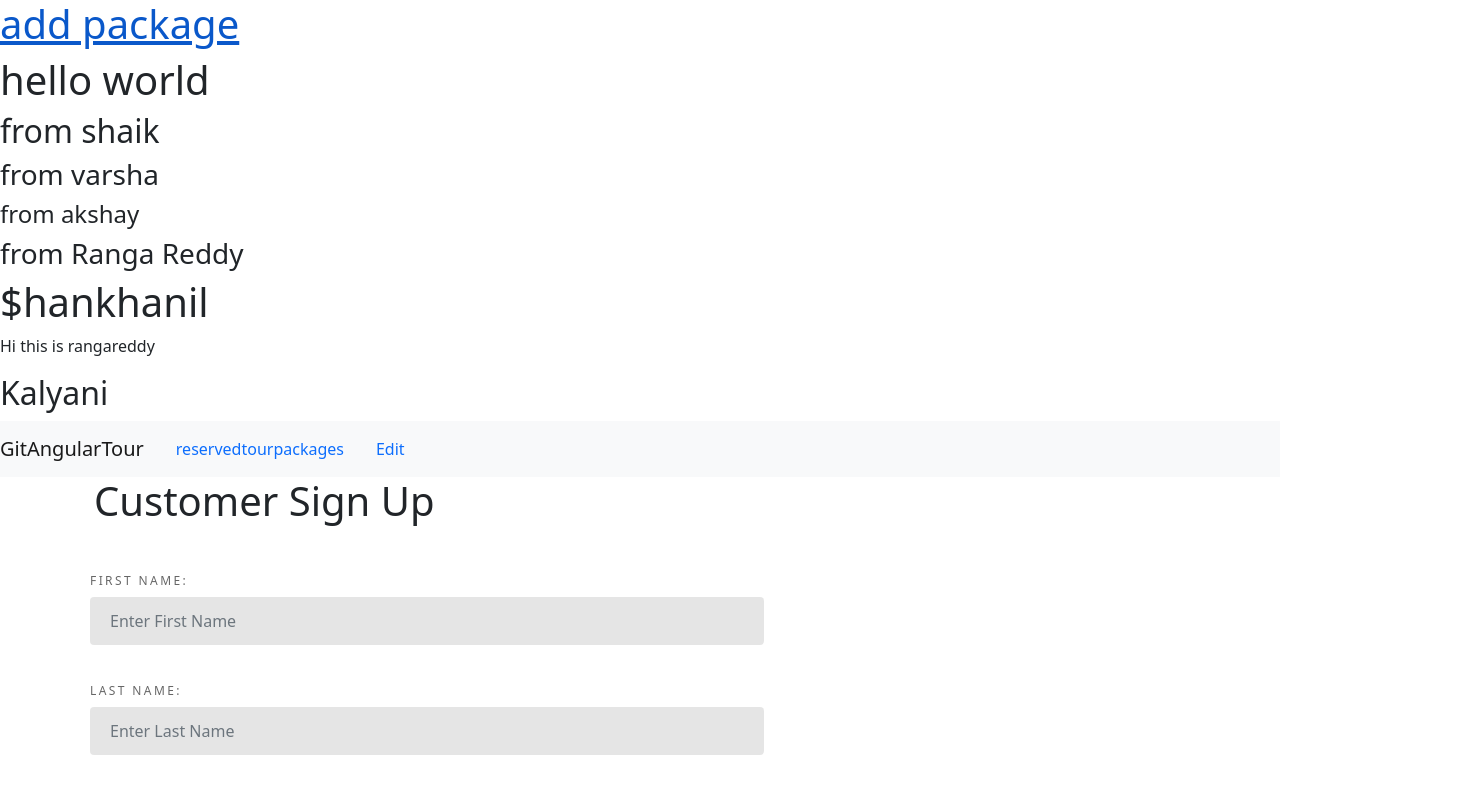
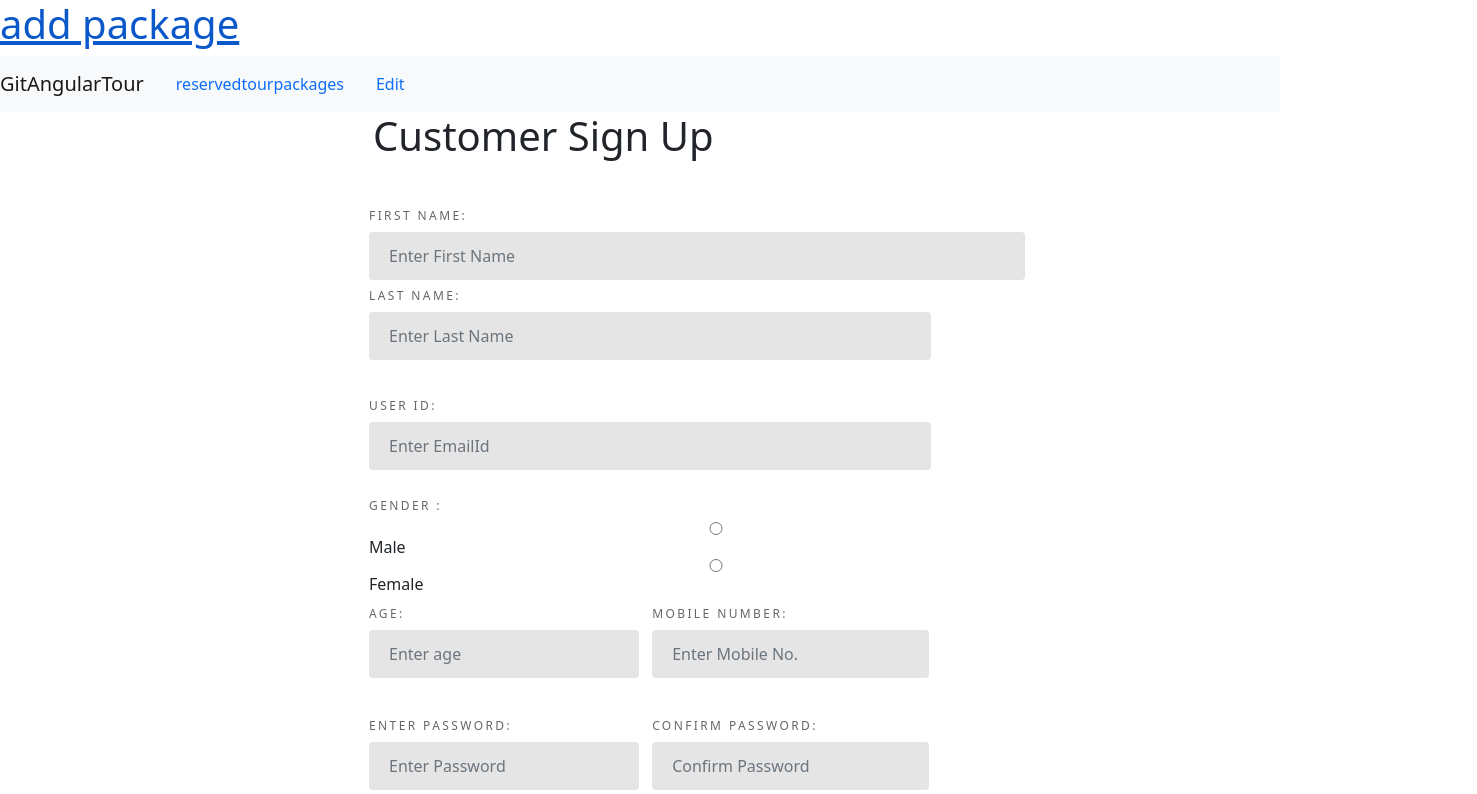
Before and after one commit to Varsha270298/GitAngularTour, an Angular app: page /customer in a window 1280 px wide. Shown: the top 794 px of the page, 1477 px wide, since content can reach past the window. Built offline with nearby package versions, Linux system fonts and the light colour scheme.

Commit message:
by akshay

```diff
--- a/src/app/app.component.html
+++ b/src/app/app.component.html
@@ -1,13 +1,6 @@
 
  <h1 text-align="center"><a [routerLink]="['addtour']" [routerLinkActive]="['active']">add package</a> </h1>
-<h1>hello world</h1>
-<h2>from shaik</h2>
-<h3>from varsha</h3>
-<h4>from akshay</h4>
-<h3>from Ranga Reddy</h3>
-<h1> $hankhanil </h1>
-<p>Hi this is rangareddy</p>
-<h2>Kalyani</h2>
+
 <header></header>
 <nav class='navbar navbar-expand navbar-light bg-light'>
     <a class='navbar-brand'>{{title}}</a>
--- a/src/app/customer/customer.component.html
+++ b/src/app/customer/customer.component.html
@@ -1,6 +1,6 @@
 
 
-<div class="container contact">
+<div class="container contact" style="margin-left: 25%;">
 	<div class="row">
 		<h1>Customer Sign Up</h1>
         <form  [formGroup]="sampleForm" (ngSubmit)="display()"class="row g-3 needs-validation" novalidate>
@@ -9,7 +9,10 @@
                     <div class="form-group">
                     <label class="control-label col-sm-2" for="fname">First Name:</label>
                     <div class="col-sm-10">
-                        <input type="text" class="form-control" id="fname" placeholder="Enter First Name" formControlName="firstName" name="fname">
+                        <input type="text" class="form-control" id="fname" placeholder="Enter First Name" formControlName="firstName" name="fname" style="width: 41em;">
+                        <div *ngIf="!firstName?.valid && (firstName?.dirty || firstName?.touched)">
+                            <div [hidden]="!firstName?.errors?.['required']">
+                                First name is required
                     </div>
 
                     </div>
@@ -17,12 +20,13 @@
                     <label class="control-label col-sm-2" for="lname">Last Name:</label>
                     <div class="col-sm-10">
                         <input type="text" class="form-control" id="lname" placeholder="Enter Last Name" formControlName="lastName"  name="lname">
+
                     </div>
                     </div>
                     <div class="form-group">
                     <label class="control-label col-sm-2" for="userId">User Id:</label>
                     <div class="col-sm-10">
-                        <input type="userId" class="form-control" id="userId" placeholder="Enter EmailId" formControlName="userId"  name="userId">
+                        <input type="email" class="form-control" id="userId" placeholder="Enter EmailId" formControlName="userId"  name="userId">
                     </div>
                     </div>
                     <div class="form-check">
@@ -93,6 +97,6 @@
                     </div>
                 </div>
             </div>
-        </form>
+
 	</div>
 </div>
```
Also changed, not shown: 2 other files (tests, documents, lock files or other folders).
